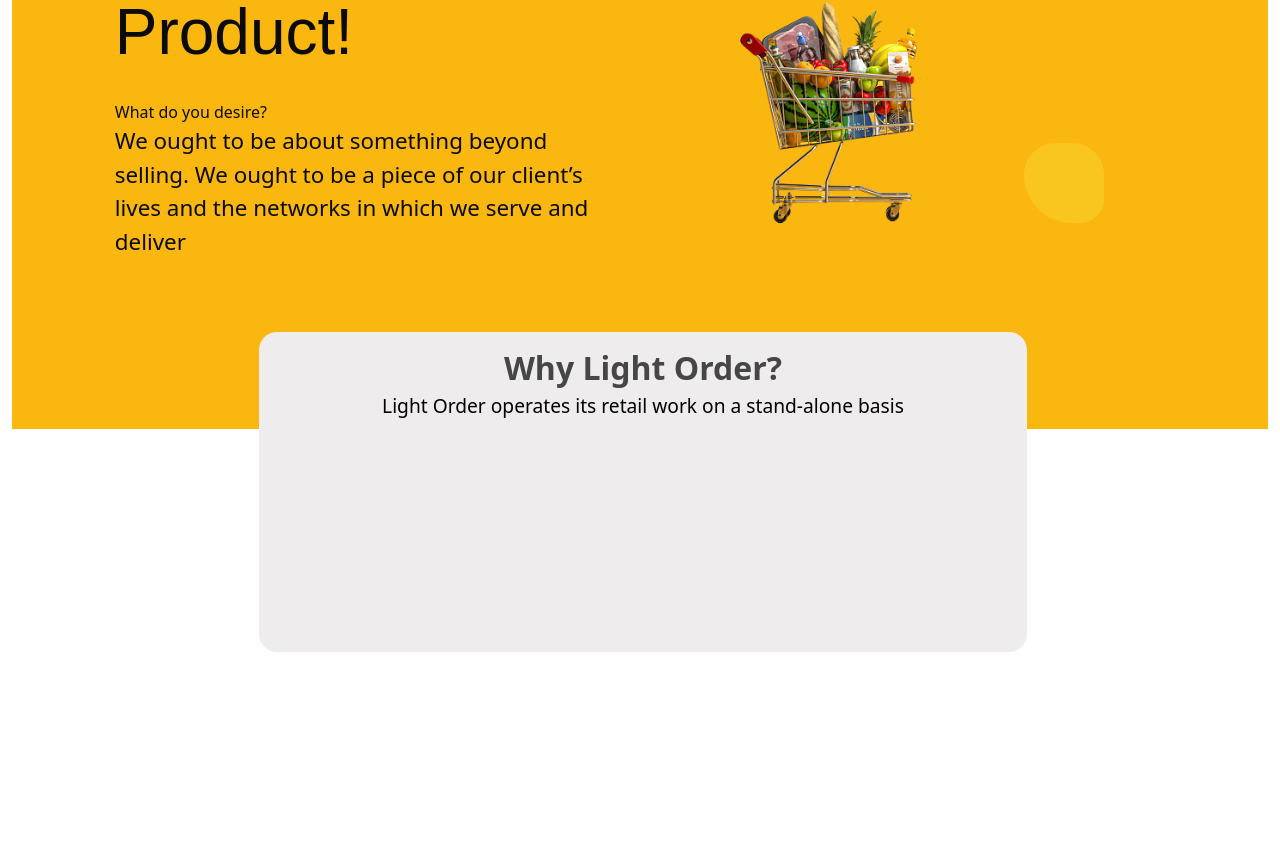
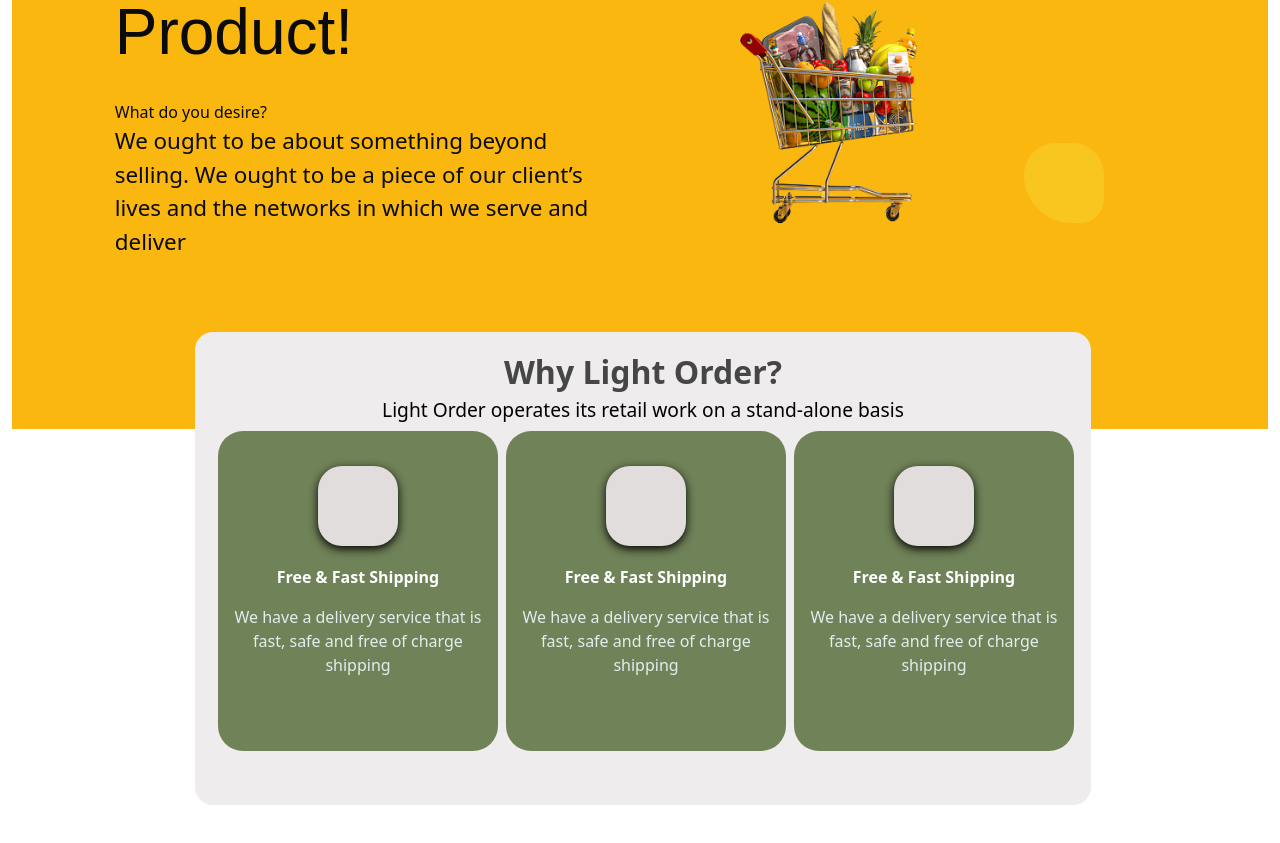
Before and after one commit to Jobsidney/Light-Order, a Next.js app: page / in a window 1280 px wide. Shown: the part 257-1100 px from the top of the page. Built offline with nearby package versions, Linux system fonts and the light colour scheme.

Commit message:
All cards complete

```diff
--- /dev/null
+++ b/components/Cards/FloatCard.js
@@ -0,0 +1,15 @@
+import { BsGrid3X3GapFill, BsList } from 'react-icons/bs';
+function FloatCard() {
+  return (
+    <div className="fcard">
+        <div className="icon">
+
+        </div>
+        <h2>Free & Fast Shipping</h2>
+        <p>We have a delivery service that is fast, safe and free of charge shipping</p>
+
+    </div>
+  )
+}
+
+export default FloatCard
--- a/package.json
+++ b/package.json
@@ -9,6 +9,7 @@
     "lint": "next lint"
   },
   "dependencies": {
+    "@fortawesome/free-solid-svg-icons": "^6.2.0",
     "next": "12.3.0",
     "react": "18.2.0",
     "react-dom": "18.2.0",
--- a/pages/index.js
+++ b/pages/index.js
@@ -1,5 +1,6 @@
 import Head from 'next/head'
 import Image from 'next/image'
+import FloatCard from '../components/Cards/FloatCard'
 import Items from '../components/ItemsBar/Items'
 import IntroInfo from '../components/navBar/IntroInfo'
 import NavBar from '../components/navBar/NavBar'
@@ -19,8 +20,10 @@
           <div className='floating-card'>
             <h1>Why Light Order?</h1>
             <p>Light Order operates its retail work on a stand-alone basis</p>
-            <div>
-
+            <div className='inline-flex'>
+              <FloatCard/>
+              <FloatCard/>
+              <FloatCard/>
             </div>
 
           </div>
--- a/styles/globals.css
+++ b/styles/globals.css
@@ -89,6 +89,7 @@
 }
 .wholeINtro{
   background-color:  #f9b710 ;
+  /* background-color:  rgb(241,243,244) ; */
   background-blend-mode: darken;
   height: 85vh;
 }
@@ -179,13 +180,14 @@
 }
 .floating-card{
   text-align: center;
-  width: 60vw;
-  min-height: 40vh;
+  width: fit-content;
+  min-width: 60vw;
+  height:fit-content;
   background-color: rgba(238, 236, 236);
   margin: auto;
   margin-top: -100px;
   border-radius:  18px;
-  padding: 12px;
+  padding: 1rem 1rem 3rem 1rem;
 }
 .floating-card>h1{
   font-size: xx-large;
@@ -195,3 +197,34 @@
 .floating-card>p{
   font-size: larger;
 }
+.fcard{
+  height: 320px;
+  width: 280px;
+  border-radius: 25px;
+  background-color: rgb(112,130,88);
+  display: flex;
+  flex-direction: column;
+  align-items: center;
+  text-align: center;
+  padding: 2rem 1rem;
+}
+.fcard> h2{
+  color: white;
+  font-weight: bold;
+  margin-top: 1rem;
+}
+.fcard> p{
+  color:rgba(240, 248, 255,0.9);
+  margin-top: 1rem;
+}
+.inline-flex{
+  width: 100%;
+  justify-content: space-around;
+}
+.icon{
+  width: 5rem;
+  height: 5rem;
+  background-color: rgb(225, 221, 221);
+  border-radius: 30%;
+  box-shadow: 0px 3px 10px black;
+}
```
Also changed, not shown: 1 other file (tests, documents, lock files or other folders).
